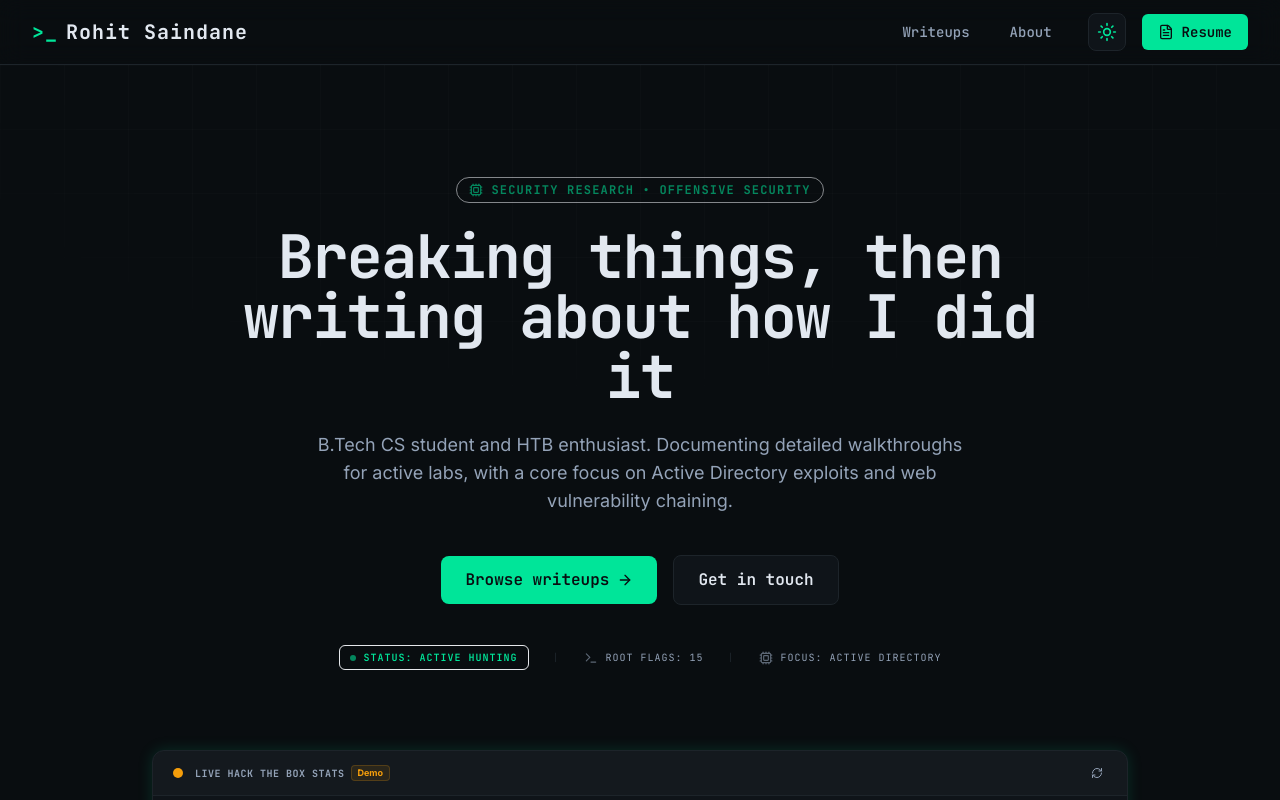
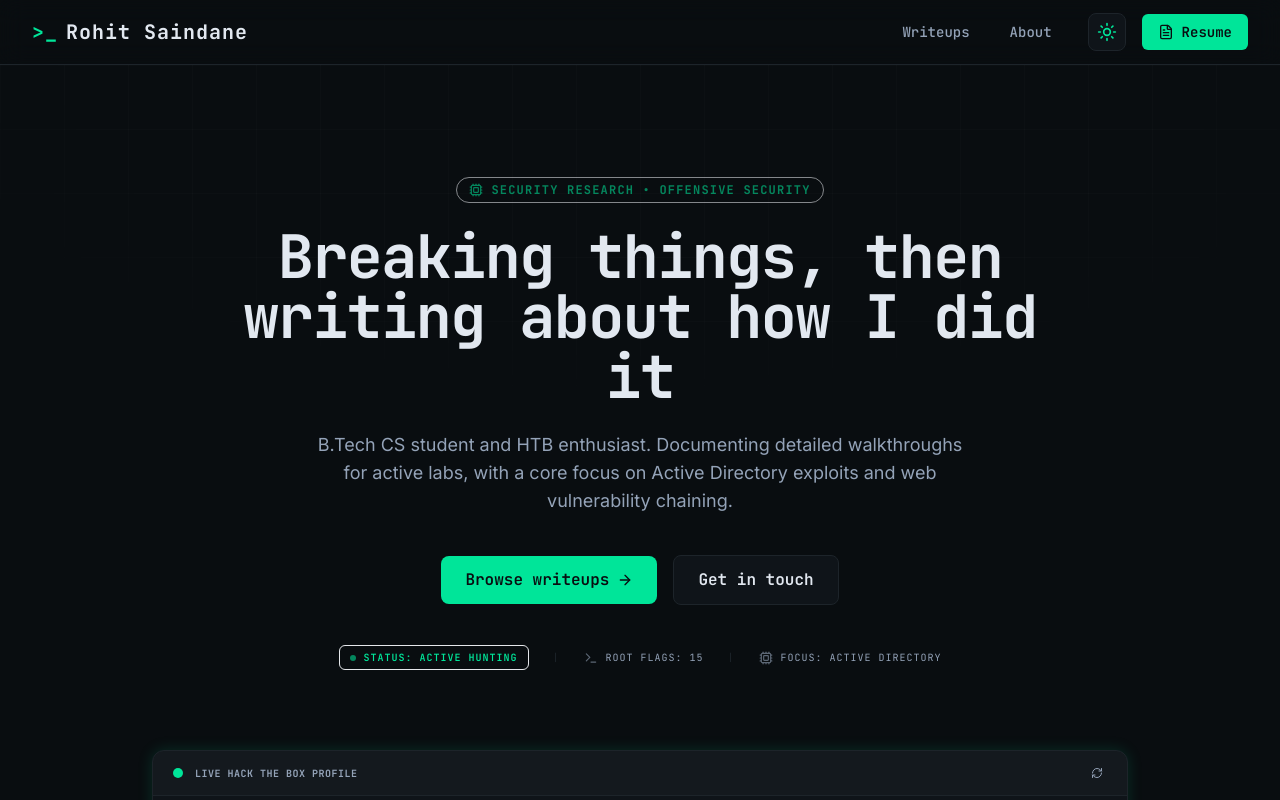
Before and after one commit to Rohit-Saindane/htb-writeup-portfolio, a Next.js app: page / in a window 1280 px wide. Both pictures are taken after a click on the button 1097 px from the left and 773 px from the top of the page. Shown: the top 800 px of the page. Built offline with nearby package versions, Linux system fonts and the light colour scheme.

Commit message:
Refine HTB profile stats status bar to remove confusing Offline and Demo badges

```diff
--- a/src/components/HtbStatsCard.tsx
+++ b/src/components/HtbStatsCard.tsx
@@ -1,7 +1,7 @@
 "use client";
 
 import { useEffect, useState } from "react";
-import { ShieldAlert, RefreshCw, Trophy, Award, Users, CheckCircle2 } from "lucide-react";
+import { RefreshCw, Trophy, Award, Users, CheckCircle2 } from "lucide-react";
 import { motion } from "framer-motion";
 
 interface DifficultyStat {
@@ -45,7 +45,6 @@ interface HtbStats {
 export default function HtbStatsCard() {
   const [stats, setStats] = useState<HtbStats | null>(null);
   const [loading, setLoading] = useState(true);
-  const [error, setError] = useState<string | null>(null);
   const [timeAgo, setTimeAgo] = useState("Just now");
 
   const fetchStats = async () => {
@@ -57,10 +56,8 @@ export default function HtbStatsCard() {
       }
       const data = await res.json();
       setStats(data);
-      setError(null);
     } catch (err: unknown) {
       console.error(err);
-      setError(err instanceof Error ? err.message : "Failed to load HTB profile");
     } finally {
       setLoading(false);
     }
@@ -173,30 +170,15 @@ export default function HtbStatsCard() {
       <div className="px-5 py-3 border-b border-border flex items-center justify-between bg-black/[0.04] dark:bg-white/[0.02]">
         <div className="flex items-center gap-3">
           <span className="relative flex h-2.5 w-2.5">
-            <span className={`animate-ping absolute inline-flex h-full w-full rounded-full opacity-75 ${
-              displayStats.isMock ? "bg-amber-400" : "bg-accent"
-            }`}></span>
-            <span className={`relative inline-flex rounded-full h-2.5 w-2.5 ${
-              displayStats.isMock ? "bg-amber-500" : "bg-accent"
-            }`}></span>
+            <span className="animate-ping absolute inline-flex h-full w-full rounded-full opacity-75 bg-accent"></span>
+            <span className="relative inline-flex rounded-full h-2.5 w-2.5 bg-accent"></span>
           </span>
           <span className="text-[10px] font-mono font-bold tracking-wider text-muted-foreground uppercase flex items-center gap-1.5">
-            Live Hack The Box Stats
-            {displayStats.isMock && (
-              <span className="text-[9px] px-1.5 py-0.2 rounded bg-amber-500/10 text-amber-500 border border-amber-500/20 font-sans tracking-normal normal-case">
-                Demo
-              </span>
-            )}
+            Live Hack The Box Profile
           </span>
         </div>
 
         <div className="flex items-center gap-3">
-          {error && (
-            <span className="text-[10px] font-sans text-rose-500 flex items-center gap-1" title={error}>
-              <ShieldAlert className="w-3.5 h-3.5" />
-              <span>Offline</span>
-            </span>
-          )}
           {stats?.updatedAt && (
             <span className="text-[10px] font-mono text-muted-foreground flex items-center gap-1.5">
               <CheckCircle2 className="w-3 h-3 text-accent" />
```
